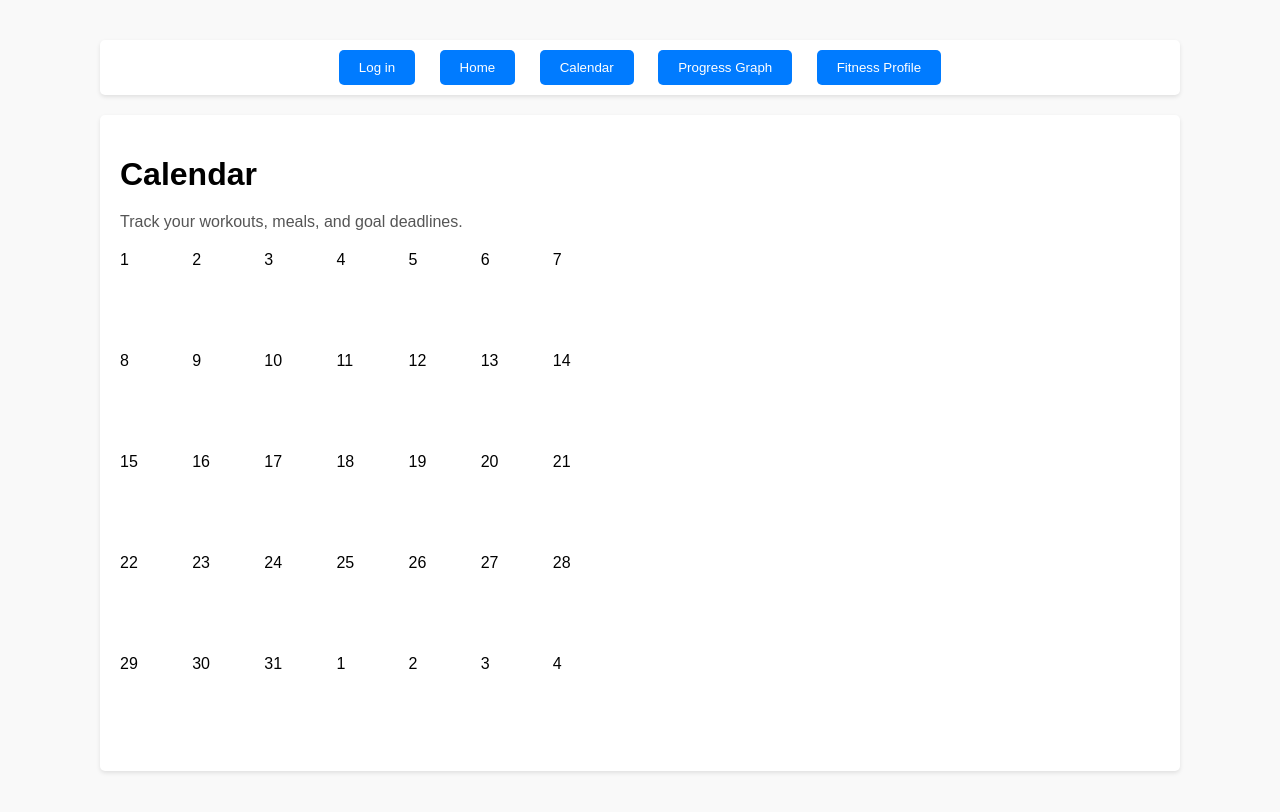
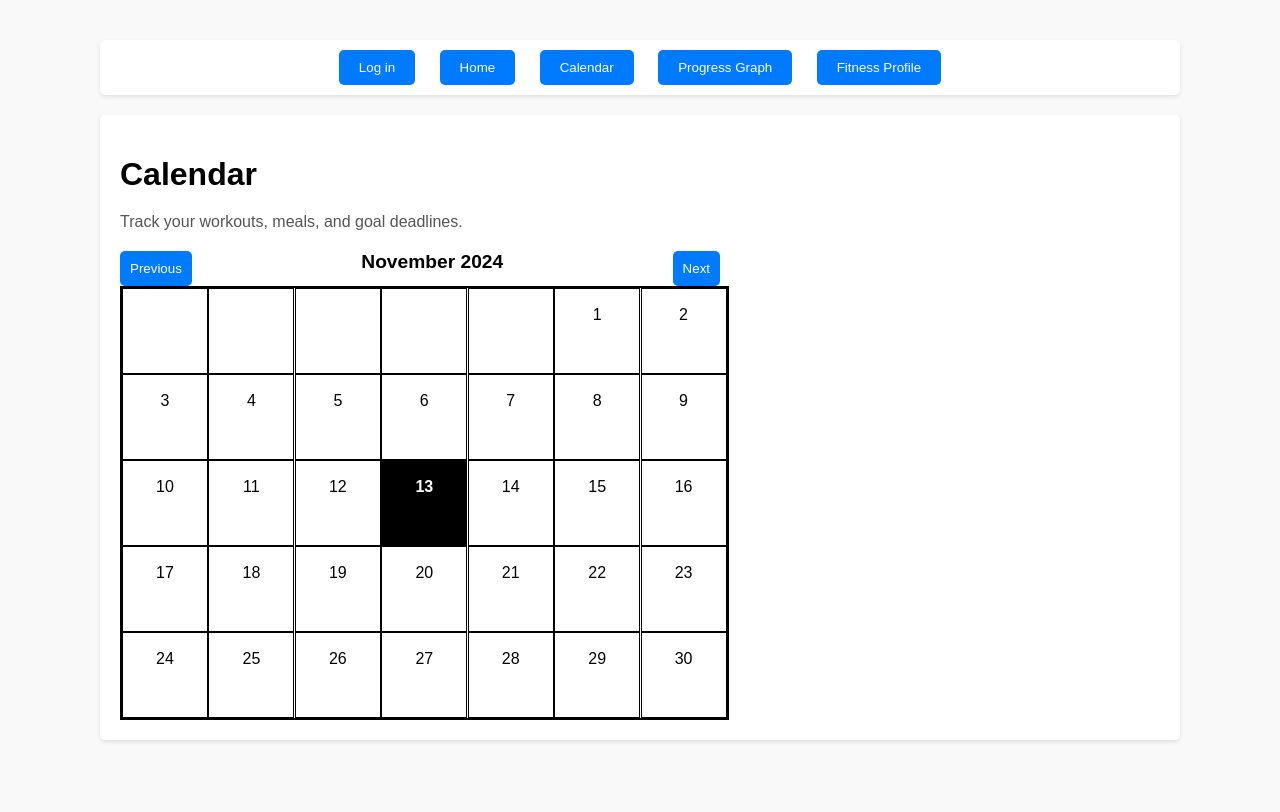
Before and after one commit to tjfrench24/team-3-project, a website: page src/index.html in a window 1280 px wide. Both pictures are taken after a click on the button "Calendar". Shown: the top 812 px of the page. Drawn offline with Linux system fonts and the light colour scheme.

Commit message:
"Edited the existing calendar feature and improved it with layout, borders and current date indicator"

```diff
--- a/src/index.html
+++ b/src/index.html
@@ -35,6 +35,7 @@
                 <h1>Calendar</h1>
                 <p>Track your workouts, meals, and goal deadlines.</p>
                  <!--This is where the calendar days should be implemented-->
+                 <div id="calendarHeader"> <button id="prevMonth">Previous</button> <span id="monthYearDisplay"></span> <button id="nextMonth">Next</button></div>
                  <div class="grid-container" id="theGrid"></div>
             </div>
             <div id="graphView" class="view">
--- a/src/main.css
+++ b/src/main.css
@@ -65,14 +65,64 @@ img:hover {
 }
 
 /* calendar styling*/
+#calendarView {
+  display: flex;
+  flex-direction: column;
+  align-items: center;
+}
+
+.grid-item.current-date {
+  /* Change color as you see fit */
+  background-color: black;
+  color: white;
+  font-weight: bold;
+}
+
+#calendarHeader {
+  /* Adjust as needed */
+  display: flex;
+  justify-content: space-between;
+  width: 100%;
+  max-width: 600px;
+}
+
+#calendarHeader button {
+  padding: 10px;
+  background-color: #007bff;
+  color: white;
+  border: none;
+  border-radius: 5px;
+  cursor: pointer;
+  transition: background-color 0.3s ease;
+}
+
+#calendarHeader button:hover {
+  background-color: #0056b3;
+}
+
+#calendarHeader #monthYearDisplay {
+  font-size: 1.2rem;
+  font-weight: bold;
+}
 
 .grid-container {
-    display: grid;
-    grid-template-columns: repeat(7, auto);
-    grid-gap: 5px;
-    width: 500px;
-    height: 500px;
-  }
+  display: grid;
+  grid-template-columns: repeat(7, 1fr);
+  gap: 0px;
+  /* Adjust the gap between cells */
+  border: 2px solid #000;
+  /* Adjust the border thickness and color */
+  max-width: 605px;
+  /* Adjust as needed */
+}
+
+.grid-container div {
+  border: 1px solid #000;
+  /* Adjust the cell border thickness and color */
+  padding: 17px;
+  /* Adjust the padding as needed */
+  text-align: center;
+}
 
 .grid-item {
   height: 50px;
--- a/src/main.js
+++ b/src/main.js
@@ -1,3 +1,20 @@
+const monthNames = [
+  "January",
+  "February",
+  "March",
+  "April",
+  "May",
+  "June",
+  "July",
+  "August",
+  "September",
+  "October",
+  "November",
+  "December",
+];
+
+let currentDate = new Date();
+
 document.addEventListener("DOMContentLoaded", () => {
   function navigate(viewId) {
     // Hide all views
@@ -13,16 +30,26 @@ document.addEventListener("DOMContentLoaded", () => {
 
     // Build the calendar when calendarView is shown
     if (viewId === "calendarView") {
-            build();
+      buildCalendar(currentDate);
     }
   }
 
   // Event listeners for all page buttons
-    document.getElementById("login").addEventListener("click", () => navigate("loginView"));
-    document.getElementById("home").addEventListener("click", () => navigate("homeView"));
-    document.getElementById("calendar").addEventListener("click", () => navigate("calendarView"));
-    document.getElementById("graph").addEventListener("click", () => navigate("graphView"));
-    document.getElementById("profile").addEventListener("click", () => navigate("profileView"));
+  document
+    .getElementById("login")
+    .addEventListener("click", () => navigate("loginView"));
+  document
+    .getElementById("home")
+    .addEventListener("click", () => navigate("homeView"));
+  document
+    .getElementById("calendar")
+    .addEventListener("click", () => navigate("calendarView"));
+  document
+    .getElementById("graph")
+    .addEventListener("click", () => navigate("graphView"));
+  document
+    .getElementById("profile")
+    .addEventListener("click", () => navigate("profileView"));
 
   // Handle login form submission
   const loginForm = document.getElementById("loginForm");
@@ -52,25 +79,63 @@ const printMe = (i, j) => {
   console.log("You clicked on (" + (i + 1) + ", " + (j + 1) + ")");
 };
 
+document.getElementById("prevMonth").addEventListener("click", () => {
+  currentDate.setMonth(currentDate.getMonth() - 1);
+  buildCalendar(currentDate);
+});
+document.getElementById("nextMonth").addEventListener("click", () => {
+  currentDate.setMonth(currentDate.getMonth() + 1);
+  buildCalendar(currentDate);
+});
+
 // Function to build the calendar grid
-const build = () => {
+const buildCalendar = (date) => {
   const numCols = 7,
     numRows = 5,
     theGrid = document.getElementById("theGrid");
+  const monthYearDisplay = document.getElementById("monthYearDisplay");
+  const month = date.getMonth();
+  const year = date.getFullYear();
+  monthYearDisplay.textContent = `${monthNames[month]} ${year}`;
 
-    for (let i = 0; i < numRows; i++) {
-        for (let j = 0; j < numCols; j++) {
+  // Clear existing grid items
+  while (theGrid.firstChild) {
+    theGrid.removeChild(theGrid.firstChild);
+  }
+
+  const firstDay = new Date(year, month, 1).getDay();
+  const daysInMonth = new Date(year, month + 1, 0).getDate();
+  const totalCells = numCols * numRows;
+  const today = new Date();
+
+  for (let i = 0; i < firstDay; i++) {
+    let emptySquare = document.createElement("div");
+    emptySquare.classList.add("grid-item");
+    theGrid.appendChild(emptySquare);
+  }
+
+  for (let day = 1; day <= daysInMonth; day++) {
     let square = document.createElement("div");
-            let day = 7 * i + j;
-            let text = document.createTextNode(String(day % 31 + 1));
+    let text = document.createTextNode(day);
     square.appendChild(text);
-
     square.classList.add("grid-item");
     square.classList.add("white");
-            square.onclick = function () {
-                printMe(i, j);
-            };
+
+    // Highlight the current date
+    if (
+      year === today.getFullYear() &&
+      month === today.getMonth() &&
+      day === today.getDate()
+    ) {
+      square.classList.add("current-date");
+    }
     theGrid.appendChild(square);
   }
+  // Fill in remaining empty cells to complete the grid
+  const remainingCells = totalCells - firstDay - daysInMonth;
+  for (let i = 0; i < remainingCells; i++) {
+    let emptySquare = document.createElement("div");
+    emptySquare.classList.add("grid-item");
+    theGrid.appendChild(emptySquare);
   }
 };
```
Lines whose indentation alone changed are shown as unchanged.
